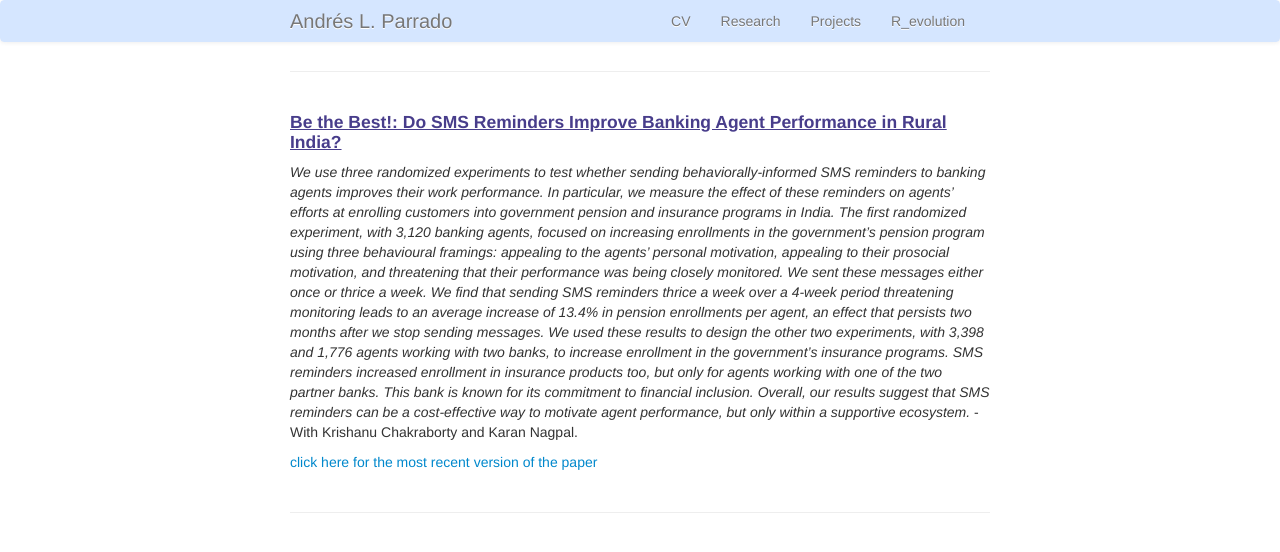
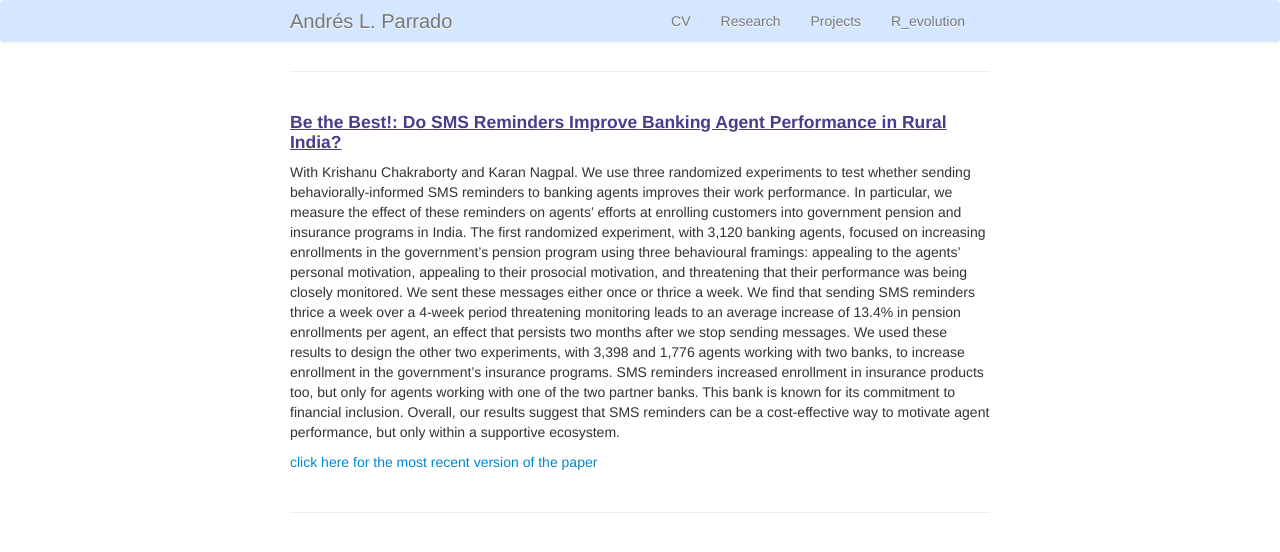
Before and after one commit to aparrado/aparrado.github.io, a Jekyll site: the page built from pages/research.md, in a window 1280 px wide. Shown: the top 552 px of the page. Built offline with Jekyll 4.4.1, drawn with Linux system fonts in a browser that asks for light colours; our own code applies the rules of GitHub Pages for plain Markdown files; part of the change alters nothing that is shown.

```diff
--- a/pages/research.md
+++ b/pages/research.md
@@ -7,7 +7,7 @@ description: Here are some of my ongoing research projects:
 
 
 #### <u>Be the Best!: Do SMS Reminders Improve Banking Agent Performance in Rural India? </u>
-*We use three randomized experiments to test whether sending behaviorally-informed SMS reminders to banking agents improves their work performance. In particular, we measure the
+With Krishanu Chakraborty and Karan Nagpal. We use three randomized experiments to test whether sending behaviorally-informed SMS reminders to banking agents improves their work performance. In particular, we measure the
 effect of these reminders on agents’ efforts at enrolling customers into government pension and
 insurance programs in India. The first randomized experiment, with 3,120 banking agents, focused on increasing enrollments in the government’s pension program using three behavioural
 framings: appealing to the agents’ personal motivation, appealing to their prosocial motivation,
@@ -19,7 +19,7 @@ to design the other two experiments, with 3,398 and 1,776 agents working with tw
 increase enrollment in the government’s insurance programs. SMS reminders increased enrollment in insurance products too, but only for agents working with one of the two partner banks.
 This bank is known for its commitment to financial inclusion. Overall, our results suggest that
 SMS reminders can be a cost-effective way to motivate agent performance, but only within a
-supportive ecosystem.* - With Krishanu Chakraborty and Karan Nagpal.
+supportive ecosystem.
 
 [click here for the most recent version of the paper](https://www.isid.ac.in/~epu/acegd2019/papers/Andr%E9sParrado.pdf)
 
```
